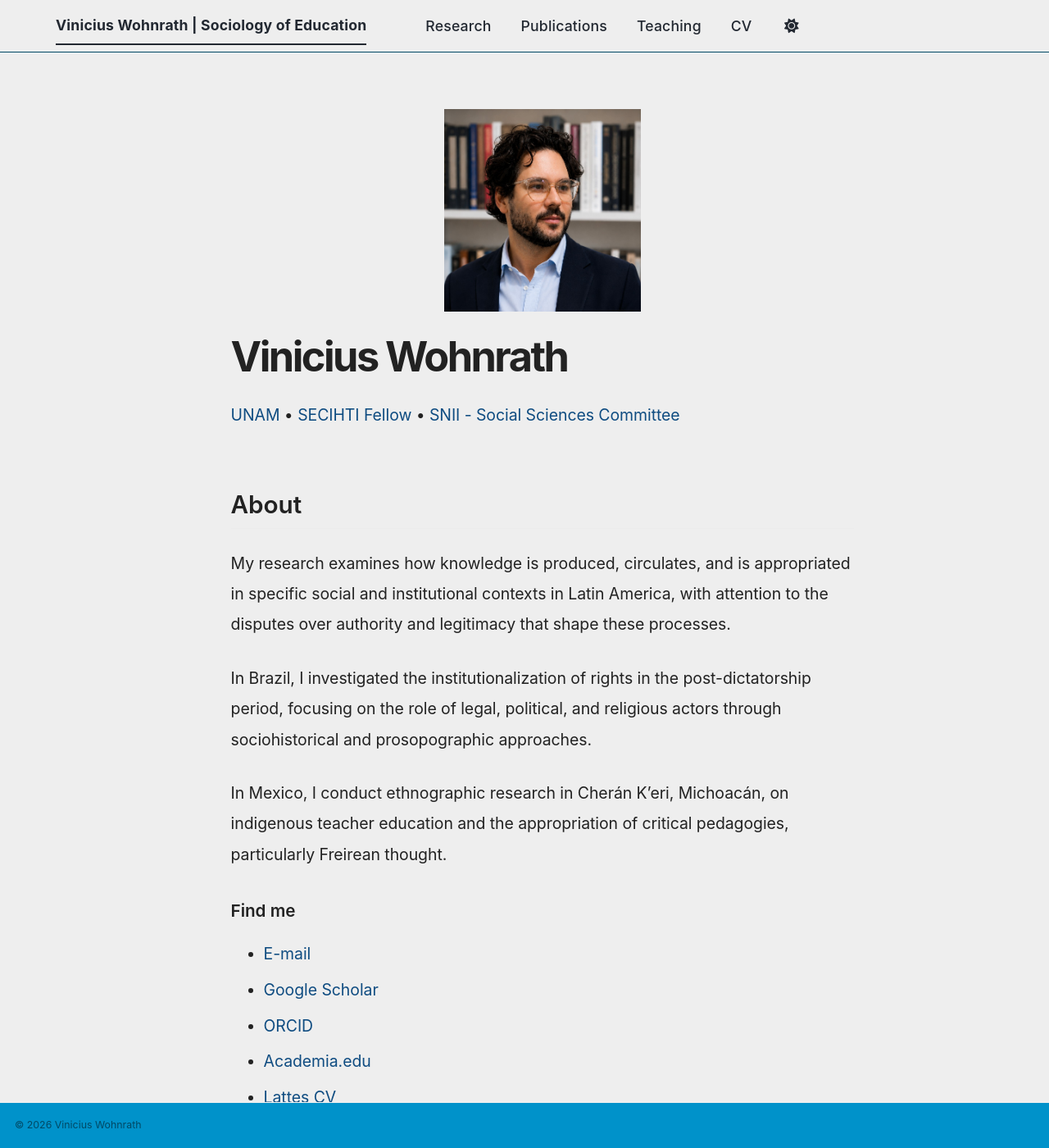
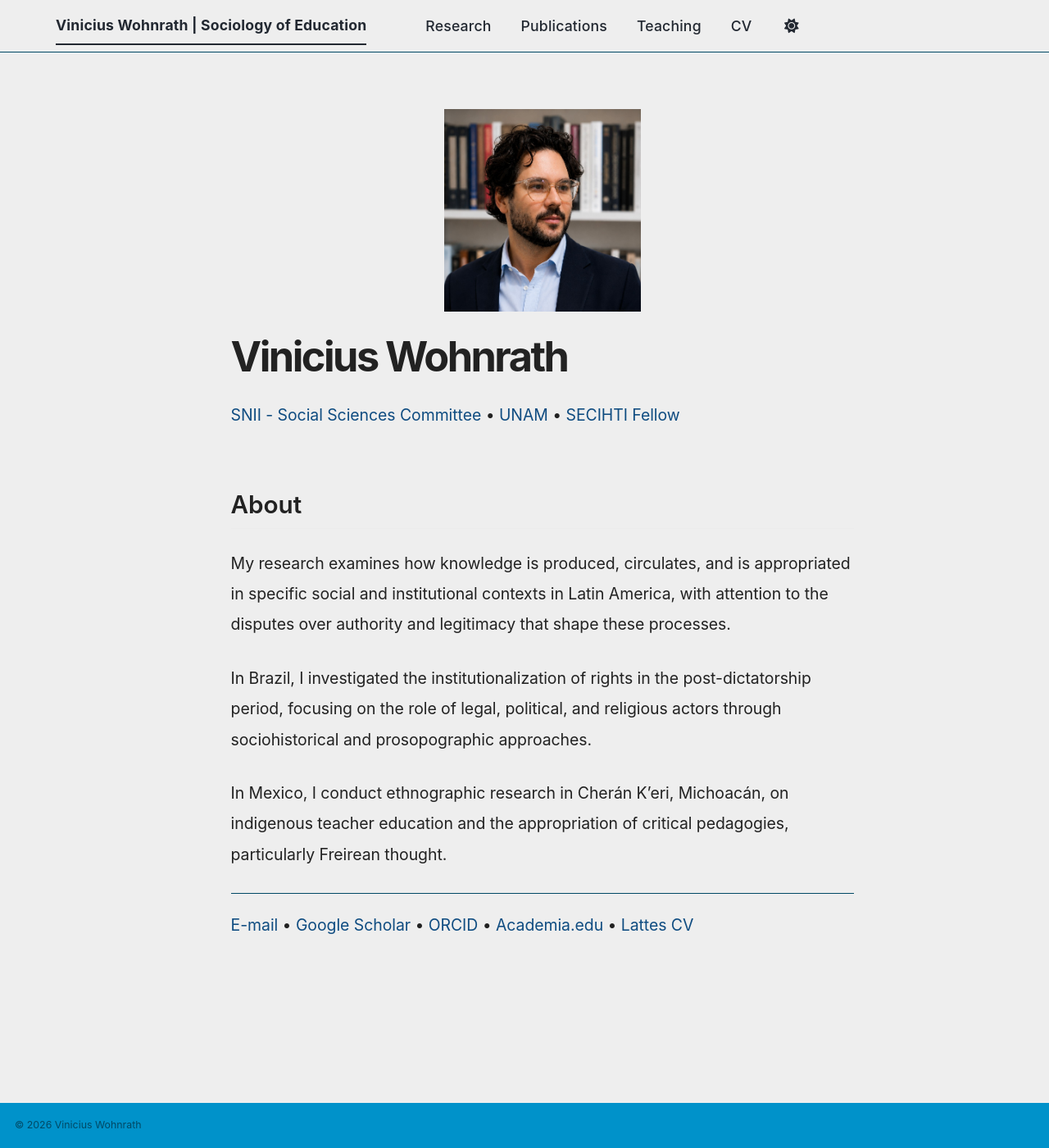
Before and after one commit to viniciuswohnrath/viniciuswohnrath.github.io, a Jekyll site: the page built from _pages/about.md, in a window 1280 px wide and 1400 px high. Shown: the whole window at 82% size. Built offline with Jekyll 4.4.1, drawn with Linux system fonts in a browser that asks for light colours; a script bundle is joined from its source files by our own code; library files that are not in the unit come from our copies.

Commit message:
Update about.md

```diff
--- a/_pages/about.md
+++ b/_pages/about.md
@@ -1,5 +1,4 @@
 ---
-
 layout: single
 title: ""
 permalink: /
@@ -13,7 +12,7 @@ classes: wide
 
 # Vinicius Wohnrath
 
-[UNAM](https://www.unam.mx/) • [SECIHTI Fellow](https://secihti.mx/) • [SNII - Social Sciences Committee](https://es.wikipedia.org/wiki/Sistema_Nacional_de_Investigadoras_e_Investigadores_(M%C3%A9xico))
+[SNII - Social Sciences Committee](https://es.wikipedia.org/wiki/Sistema_Nacional_de_Investigadoras_e_Investigadores_(M%C3%A9xico)) • [UNAM](https://www.unam.mx/) • [SECIHTI Fellow](https://secihti.mx/)
 
 ## About
 
@@ -23,10 +22,6 @@ In Brazil, I investigated the institutionalization of rights in the post-dictato
 
 In Mexico, I conduct ethnographic research in Cherán K'eri, Michoacán, on indigenous teacher education and the appropriation of critical pedagogies, particularly Freirean thought.
 
-### Find me
+---
 
-* [E-mail](mailto:vinicius.wohnrath@gmail.com)
-* [Google Scholar](https://scholar.google.com/citations?hl=es&user=jqzpjAYAAAAJ)
-* [ORCID](https://orcid.org/0000-0001-5717-0906)
-* [Academia.edu](https://unam1.academia.edu/ViniciusWohnrath)
-* [Lattes CV](http://lattes.cnpq.br/1701305518221688)
+[E-mail](mailto:vinicius.wohnrath@gmail.com) • [Google Scholar](https://scholar.google.com/citations?hl=es&user=jqzpjAYAAAAJ) • [ORCID](https://orcid.org/0000-0001-5717-0906) • [Academia.edu](https://unam1.academia.edu/ViniciusWohnrath) • [Lattes CV](http://lattes.cnpq.br/1701305518221688)
```
